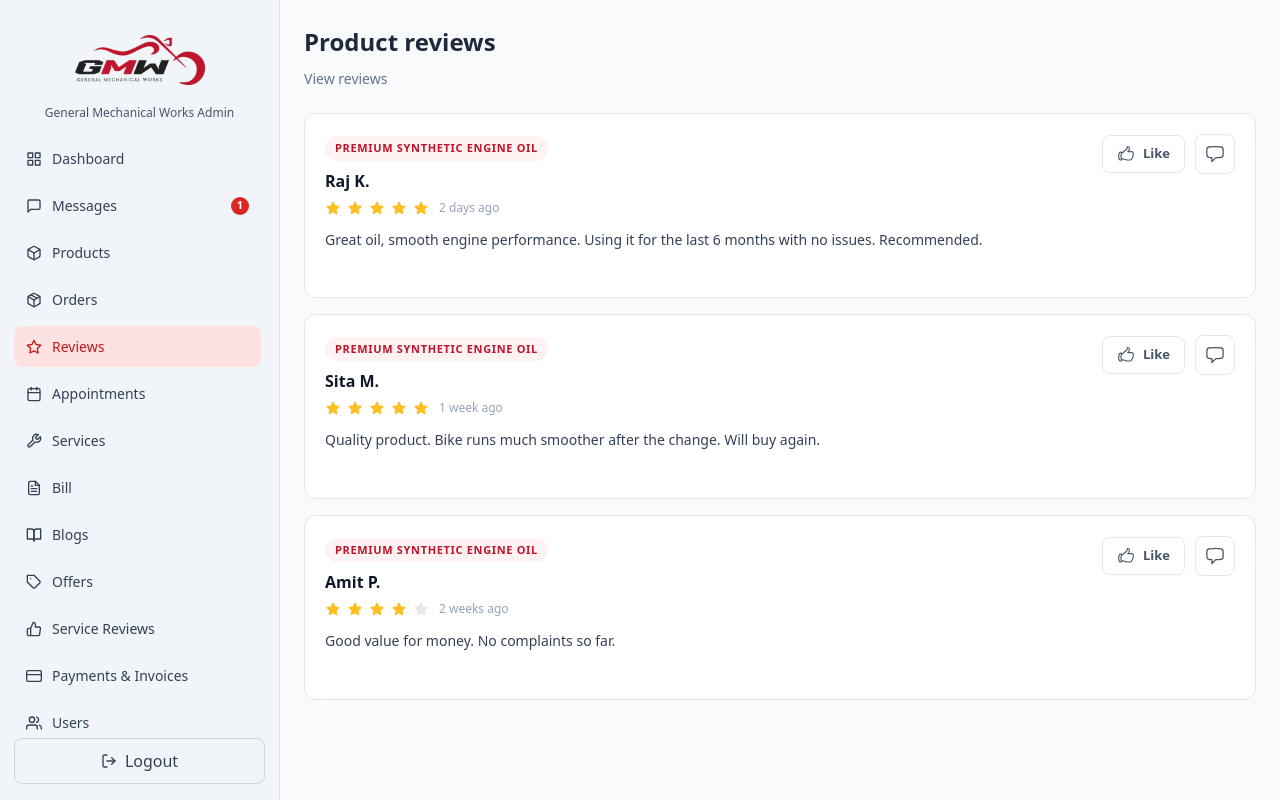
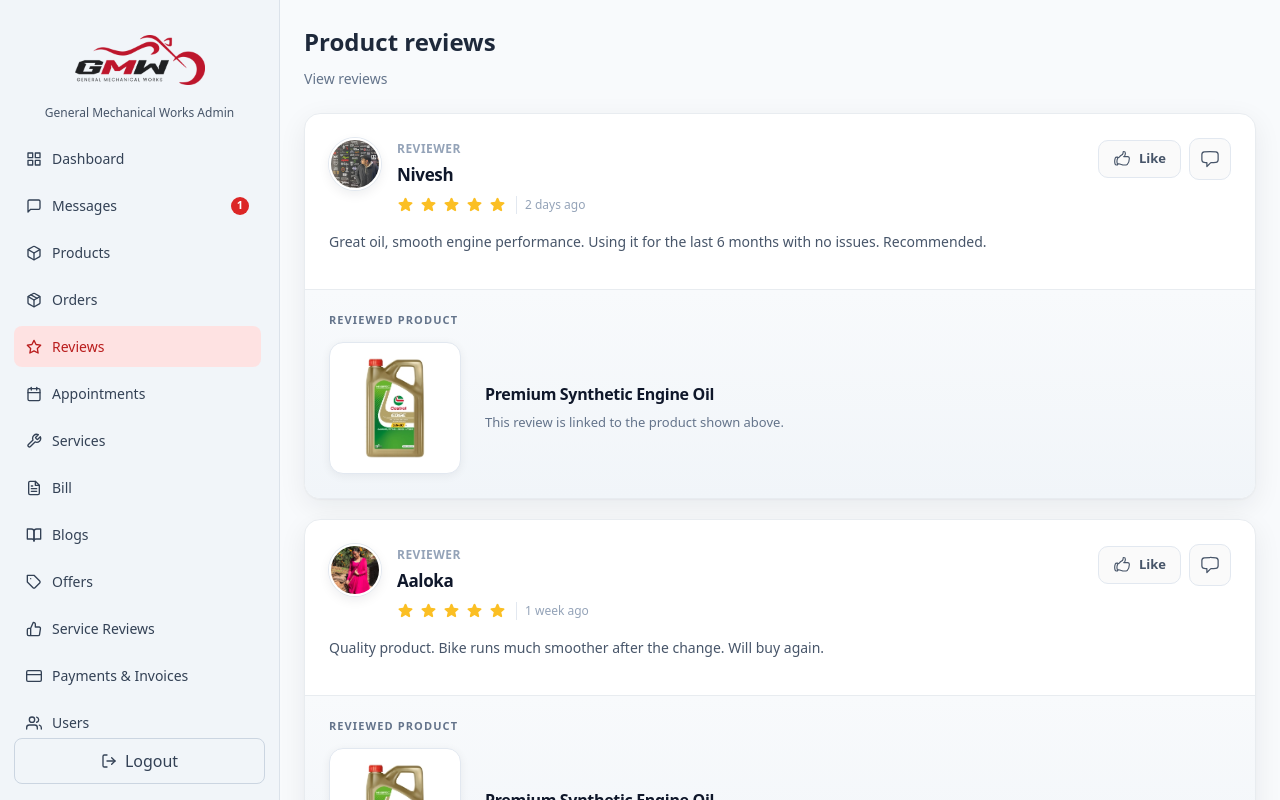
Before and after one commit to Nivesh26/General-Mechanical-Works, a React (Vite) app in the folder Frontend/: page /adminreviews in a window 1280 px wide. Built offline with nearby package versions, Linux system fonts and the light colour scheme.

Commit message:
Enhance AdminReviews and Productdetail components with improved styling and layout; update review display with user photos and refined card styles, and introduce new product review data structure for better user experience.

```diff
--- a/Frontend/src/AdminPages/AdminReviews.tsx
+++ b/Frontend/src/AdminPages/AdminReviews.tsx
@@ -12,13 +12,15 @@ import { useProductReviewsState } from '../lib/useProductReviewsState'
 
 const cardStyle: CSSProperties = {
   backgroundColor: '#ffffff',
-  borderRadius: '12px',
-  border: '1px solid #e2e8f0',
-  padding: '20px',
-  marginBottom: '16px',
+  borderRadius: '16px',
+  border: '1px solid #e8ecf0',
+  padding: '24px',
+  marginBottom: '20px',
   width: '100%',
   maxWidth: '100%',
   boxSizing: 'border-box',
+  overflow: 'hidden',
+  boxShadow: '0 1px 2px rgba(15, 23, 42, 0.04), 0 8px 28px rgba(15, 23, 42, 0.07)',
 }
 
 const AdminReviews = () => {
@@ -82,48 +84,75 @@ const AdminReviews = () => {
                       flexWrap: 'wrap',
                       alignItems: 'flex-start',
                       justifyContent: 'space-between',
-                      gap: '12px',
-                      marginBottom: '12px',
+                      gap: '16px',
+                      marginBottom: '16px',
                     }}
                   >
-                    <div>
-                      <span
+                    <div
                       style={{
-                          display: 'inline-block',
-                          fontSize: '11px',
-                          fontWeight: 700,
-                          textTransform: 'uppercase',
-                          letterSpacing: '0.06em',
-                          color: '#bd162c',
-                          backgroundColor: '#fef2f2',
-                          padding: '4px 10px',
-                          borderRadius: '999px',
-                          marginBottom: '8px',
+                        display: 'flex',
+                        alignItems: 'flex-start',
+                        gap: '16px',
+                        flex: 1,
+                        minWidth: 0,
                       }}
                     >
-                        {review.productName}
-                      </span>
-                      <h2 style={{ margin: 0, fontSize: '16px', fontWeight: 700, color: '#0f172a' }}>
+                      <img
+                        src={review.userPhoto}
+                        alt={`${review.name} profile`}
+                        style={{
+                          width: '52px',
+                          height: '52px',
+                          borderRadius: '50%',
+                          objectFit: 'cover',
+                          flexShrink: 0,
+                          border: '2px solid #ffffff',
+                          boxShadow: '0 0 0 1px #e2e8f0, 0 4px 12px rgba(15, 23, 42, 0.08)',
+                        }}
+                      />
+                      <div style={{ flex: 1, minWidth: 0, paddingTop: '2px' }}>
+                        <p
+                          style={{
+                            margin: '0 0 4px',
+                            fontSize: '12px',
+                            fontWeight: 600,
+                            letterSpacing: '0.04em',
+                            textTransform: 'uppercase',
+                            color: '#94a3b8',
+                          }}
+                        >
+                          Reviewer
+                        </p>
+                        <h2 style={{ margin: 0, fontSize: '17px', fontWeight: 700, color: '#0f172a', letterSpacing: '-0.02em' }}>
                           {review.name}
                         </h2>
-                      <div style={{ display: 'flex', alignItems: 'center', gap: '6px', marginTop: '6px' }}>
+                        <div style={{ display: 'flex', alignItems: 'center', gap: '6px', marginTop: '8px', flexWrap: 'wrap' }}>
                           {[1, 2, 3, 4, 5].map((i) => (
                             <HiStar
                               key={i}
                               style={{
-                              width: 16,
-                              height: 16,
+                                width: 17,
+                                height: 17,
                                 color: i <= review.rating ? '#fbbf24' : '#e5e7eb',
                                 fill: i <= review.rating ? '#fbbf24' : '#e5e7eb',
                               }}
                             />
                           ))}
-                        <span style={{ fontSize: '12px', color: '#94a3b8', marginLeft: '4px' }}>
+                          <span
+                            style={{
+                              fontSize: '12px',
+                              color: '#94a3b8',
+                              marginLeft: '4px',
+                              paddingLeft: '8px',
+                              borderLeft: '1px solid #e2e8f0',
+                            }}
+                          >
                             {review.date}
                           </span>
                         </div>
                       </div>
-                    <div style={{ display: 'flex', alignItems: 'center', gap: '10px', flexWrap: 'wrap' }}>
+                    </div>
+                    <div style={{ display: 'flex', alignItems: 'center', gap: '8px', flexWrap: 'wrap' }}>
                       <button
                         type="button"
                         onClick={() => toggleAdminLike(review.id)}
@@ -132,13 +161,14 @@ const AdminReviews = () => {
                           alignItems: 'center',
                           gap: '8px',
                           padding: '8px 14px',
-                          borderRadius: '8px',
+                          borderRadius: '10px',
                           border: adminLiked ? '1px solid #93c5fd' : '1px solid #e2e8f0',
-                          backgroundColor: adminLiked ? '#eff6ff' : '#ffffff',
+                          backgroundColor: adminLiked ? '#eff6ff' : '#fafafa',
                           color: adminLiked ? '#1d4ed8' : '#475569',
                           fontSize: '13px',
                           fontWeight: 600,
                           cursor: 'pointer',
+                          transition: 'background-color 0.15s ease, border-color 0.15s ease',
                         }}
                       >
                         {adminLiked ? (
@@ -157,14 +187,15 @@ const AdminReviews = () => {
                           display: 'inline-flex',
                           alignItems: 'center',
                           justifyContent: 'center',
-                          width: '40px',
-                          height: '40px',
-                          borderRadius: '8px',
+                          width: '42px',
+                          height: '42px',
+                          borderRadius: '10px',
                           border:
                             replyOpenId === review.id ? '1px solid #fecaca' : '1px solid #e2e8f0',
-                          backgroundColor: replyOpenId === review.id ? '#fef2f2' : '#ffffff',
+                          backgroundColor: replyOpenId === review.id ? '#fef2f2' : '#fafafa',
                           color: replyOpenId === review.id ? '#bd162c' : '#475569',
                           cursor: 'pointer',
+                          transition: 'background-color 0.15s ease, border-color 0.15s ease',
                         }}
                       >
                         {replyOpenId === review.id ? (
@@ -176,11 +207,18 @@ const AdminReviews = () => {
                     </div>
                   </div>
 
-                  <p style={{ margin: '0 0 12px', fontSize: '14px', lineHeight: 1.6, color: '#334155' }}>
+                  <p
+                    style={{
+                      margin: '0 0 16px',
+                      fontSize: '14px',
+                      lineHeight: 1.65,
+                      color: '#475569',
+                    }}
+                  >
                     {review.comment}
                   </p>
 
-                  <div style={{ display: 'flex', flexWrap: 'wrap', gap: '8px', marginBottom: '14px' }}>
+                  <div style={{ display: 'flex', flexWrap: 'wrap', gap: '8px', marginBottom: replyOpenId === review.id ? '12px' : '0' }}>
                     {customerLiked ? (
                       <span
                         style={{
@@ -188,8 +226,9 @@ const AdminReviews = () => {
                           fontWeight: 600,
                           color: '#1d4ed8',
                           backgroundColor: '#eff6ff',
-                          padding: '4px 10px',
-                          borderRadius: '6px',
+                          padding: '5px 11px',
+                          borderRadius: '8px',
+                          border: '1px solid #dbeafe',
                         }}
                       >
                         Customer marked helpful
@@ -198,7 +237,7 @@ const AdminReviews = () => {
                   </div>
 
                   {replyOpenId === review.id ? (
-                    <div style={{ marginTop: '4px' }}>
+                    <div style={{ marginBottom: '20px' }}>
                       <textarea
                         id={`admin-reply-${review.id}`}
                         value={replyValue(review.id)}
@@ -244,6 +283,82 @@ const AdminReviews = () => {
                       </button>
                     </div>
                   ) : null}
+
+                  <div
+                    style={{
+                      marginTop: '20px',
+                      marginLeft: '-24px',
+                      marginRight: '-24px',
+                      marginBottom: '-24px',
+                      padding: '22px 24px 24px',
+                      background: 'linear-gradient(180deg, #f8fafc 0%, #f1f5f9 100%)',
+                      borderTop: '1px solid #e8ecf0',
+                    }}
+                  >
+                    <p
+                      style={{
+                        margin: '0 0 14px',
+                        fontSize: '11px',
+                        fontWeight: 700,
+                        letterSpacing: '0.1em',
+                        textTransform: 'uppercase',
+                        color: '#64748b',
+                      }}
+                    >
+                      Reviewed product
+                    </p>
+                    <div
+                      style={{
+                        display: 'flex',
+                        alignItems: 'center',
+                        gap: '24px',
+                        flexWrap: 'wrap',
+                      }}
+                    >
+                      <div
+                        style={{
+                          width: '132px',
+                          height: '132px',
+                          borderRadius: '14px',
+                          backgroundColor: '#ffffff',
+                          border: '1px solid #e2e8f0',
+                          boxShadow: '0 2px 10px rgba(15, 23, 42, 0.06)',
+                          display: 'flex',
+                          alignItems: 'center',
+                          justifyContent: 'center',
+                          padding: '14px',
+                          flexShrink: 0,
+                        }}
+                      >
+                        <img
+                          src={review.productImage}
+                          alt={review.productName}
+                          style={{
+                            maxWidth: '100%',
+                            maxHeight: '100%',
+                            objectFit: 'contain',
+                          }}
+                        />
+                      </div>
+                      <div style={{ flex: 1, minWidth: '220px' }}>
+                        <p
+                          style={{
+                            margin: 0,
+                            fontSize: '16px',
+                            fontWeight: 700,
+                            color: '#0f172a',
+                            lineHeight: 1.35,
+                            letterSpacing: '-0.02em',
+                          }}
+                        >
+                          {review.productName}
+                        </p>
+                        <p style={{ margin: '8px 0 0', fontSize: '13px', lineHeight: 1.5, color: '#64748b' }}>
+                          This review is linked to the product shown above.
+                        </p>
+                      </div>
+                    </div>
+                  </div>
                 </article>
               )
             })
--- a/Frontend/src/lib/useProductReviewsState.ts
+++ b/Frontend/src/lib/useProductReviewsState.ts
@@ -1,9 +1,17 @@
 import { useCallback, useSyncExternalStore } from 'react'
+import EngineOil from '../assets/EngineOil.png'
+import NiveshImg from '../assets/Nivesh.png'
+import AalokaImg from '../assets/aalokapoudel.jpg'
+import BabuRajImg from '../assets/baburaja.jpg'
 
 export type ProductReview = {
   id: string
   productId: string
   productName: string
+  /** Product photo (e.g. from CDN or bundled asset URL). */
+  productImage: string
+  /** Reviewer profile photo URL. */
+  userPhoto: string
   name: string
   rating: number
   comment: string
@@ -18,7 +26,9 @@ export const PRODUCT_REVIEWS_SEED: ProductReview[] = [
     id: 'rev-raj',
     productId: DEMO_PRODUCT_ID,
     productName: 'Premium Synthetic Engine Oil',
-    name: 'Raj K.',
+    productImage: EngineOil,
+    userPhoto: NiveshImg,
+    name: 'Nivesh',
     rating: 5,
     comment:
       'Great oil, smooth engine performance. Using it for the last 6 months with no issues. Recommended.',
@@ -28,7 +38,9 @@ export const PRODUCT_REVIEWS_SEED: ProductReview[] = [
     id: 'rev-sita',
     productId: DEMO_PRODUCT_ID,
     productName: 'Premium Synthetic Engine Oil',
-    name: 'Sita M.',
+    productImage: EngineOil,
+    userPhoto: AalokaImg,
+    name: 'Aaloka',
     rating: 5,
     comment: 'Quality product. Bike runs much smoother after the change. Will buy again.',
     date: '1 week ago',
@@ -37,7 +49,9 @@ export const PRODUCT_REVIEWS_SEED: ProductReview[] = [
     id: 'rev-amit',
     productId: DEMO_PRODUCT_ID,
     productName: 'Premium Synthetic Engine Oil',
-    name: 'Amit P.',
+    productImage: EngineOil,
+    userPhoto: BabuRajImg,
+    name: 'BabuRaj',
     rating: 4,
     comment: 'Good value for money. No complaints so far.',
     date: '2 weeks ago',
```
Also changed, not shown: Frontend/src/UserPages/Productdetail.tsx (+7 -5 lines). Lines whose indentation alone changed are shown as unchanged.
